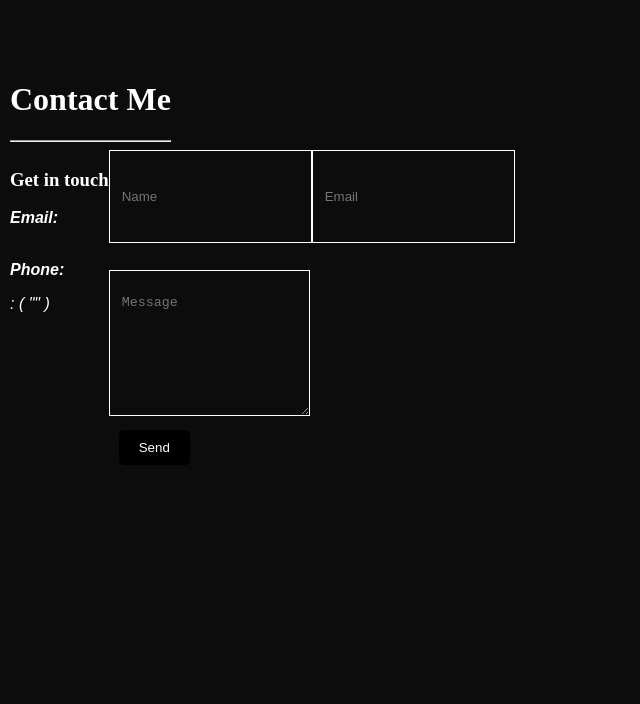
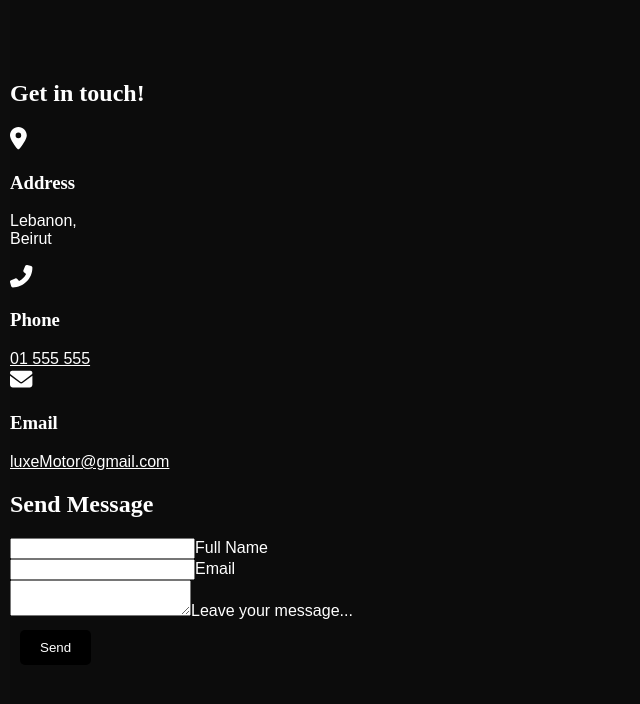
Before and after one commit to bechara-rizk/DealershipTeamOne, a Next.js app: page /home/contactUs in a window 1280 px wide. Shown: the top 704 px of the page, without its empty margins (0-640 px from the left). Built offline with nearby package versions, Linux system fonts and the light colour scheme.

Commit message:
Contact us page

```diff
--- a/src/pages/home/contactUs.js
+++ b/src/pages/home/contactUs.js
@@ -1,76 +1,75 @@
-import React from "react";
-import { Container, Row, Col } from "react-bootstrap";
+import { FontAwesomeIcon } from '@fortawesome/react-fontawesome'
+import { faMapMarkerAlt, faPhoneAlt, faEnvelope } from '@fortawesome/free-solid-svg-icons'
 
-export default function ContactUs() {
+const contactUs = () => {
+  const handleSubmit = (event) => {
+    event.preventDefault();
 
 
+    const name = event.target.elements.name.value;
+    const email = event.target.elements.email.value;
+    const message = event.target.elements.message.value;
+
+    // TODO: Send the message to the dealer
+    console.log(`Name: ${name}\nEmail: ${email}\nMessage: ${message}`);
+
+
+    event.target.elements.name.value = '';
+    event.target.elements.email.value = '';
+    event.target.elements.message.value = '';
+  };
+
   return (
-      <Container>
-
-        <Row className="mb-5 mt-3">
-          <Col lg="8">
-            <h1 className="display-4 mb-4">Contact Me</h1>
-            <hr className="t_border my-4 ml-0 text-left" />
-          </Col>
-        </Row>
-        <Row className="sec_sp">
-          <Col lg="5" className="mb-5">
-            <h3 className="color_sec py-4">Get in touch</h3>
-            <address>
-              <strong>Email:</strong>{" "}
-              <br />
-              <br />
-                <p>
-                  <strong>Phone:</strong>
-                </p>
-               : (
-                ""
-              )
-            </address>
-          </Col>
-          <Col lg="7" className="d-flex align-items-center">
-            <form  className="contact__form w-100">
-              <Row>
-                <Col lg="6" className="form-group">
-                  <input
-                    className="form-control"
-                    id="name"
-                    name="name"
-                    placeholder="Name"
-                    type="text"
-                    required
-                  />
-                </Col>
-                <Col lg="6" className="form-group">
-                  <input
-                    className="form-control rounded-0"
-                    id="email"
-                    name="email"
-                    placeholder="Email"
-                    type="email"
-                    required
-                  />
-                </Col>
-              </Row>
-              <textarea
-                className="form-control rounded-0"
-                id="message"
-                name="message"
-                placeholder="Message"
-                rows="5"
-                required
-              ></textarea>
-              <br />
-              <Row>
-                <Col lg="12" className="form-group">
-                  <button className="btn ac_btn" type="submit">
-                  Send
-                  </button>
-                </Col>
-              </Row>
-            </form>
-          </Col>
-        </Row>
-      </Container>
+    <section className="Contact">
+      <div className="Content">
+        <h2>Get in touch!</h2>
+      </div>
+      <div className="container">
+        <div className="contactInfo">
+          <div className="box">
+            <div className="icon"><FontAwesomeIcon icon={faMapMarkerAlt}/></div>
+            <div className="text">
+              <h3>Address</h3>
+              <p>Lebanon,<br></br> Beirut</p>
+            </div>
+          </div>
+          <div className="box">
+            <div className="icon"><FontAwesomeIcon icon={faPhoneAlt}/></div>
+            <div className="text">
+              <h3>Phone</h3>
+              <a href="tel:01555555">01 555 555</a>
+            </div>
+          </div>
+          <div className="box">
+            <div className="icon"><FontAwesomeIcon icon={faEnvelope}/></div>
+            <div className="text">
+              <h3>Email</h3>
+              <a href="mailto:luxeMotor@gmail.com">luxeMotor@gmail.com</a>
+            </div>
+          </div>
+        </div>
+        <div className="contactForm">
+          <form onSubmit={handleSubmit}>
+            <h2>Send Message</h2>
+            <div className="inputBox">
+              <input type="text" name="name" required="required"></input>
+              <span>Full Name</span>
+            </div>
+            <div className="inputBox">
+              <input type="email" name="email" required="required"></input>
+              <span>Email</span>
+            </div>
+            <div className="inputBox">
+              <textarea name="message" required="required"></textarea>
+              <span>Leave your message...</span>
+            </div>
+            <div className="inputBox">
+              <button type="submit">Send</button>
+            </div>
+          </form>
+        </div>
+      </div>
+    </section>
   );
 }
+export default contactUs;
```
